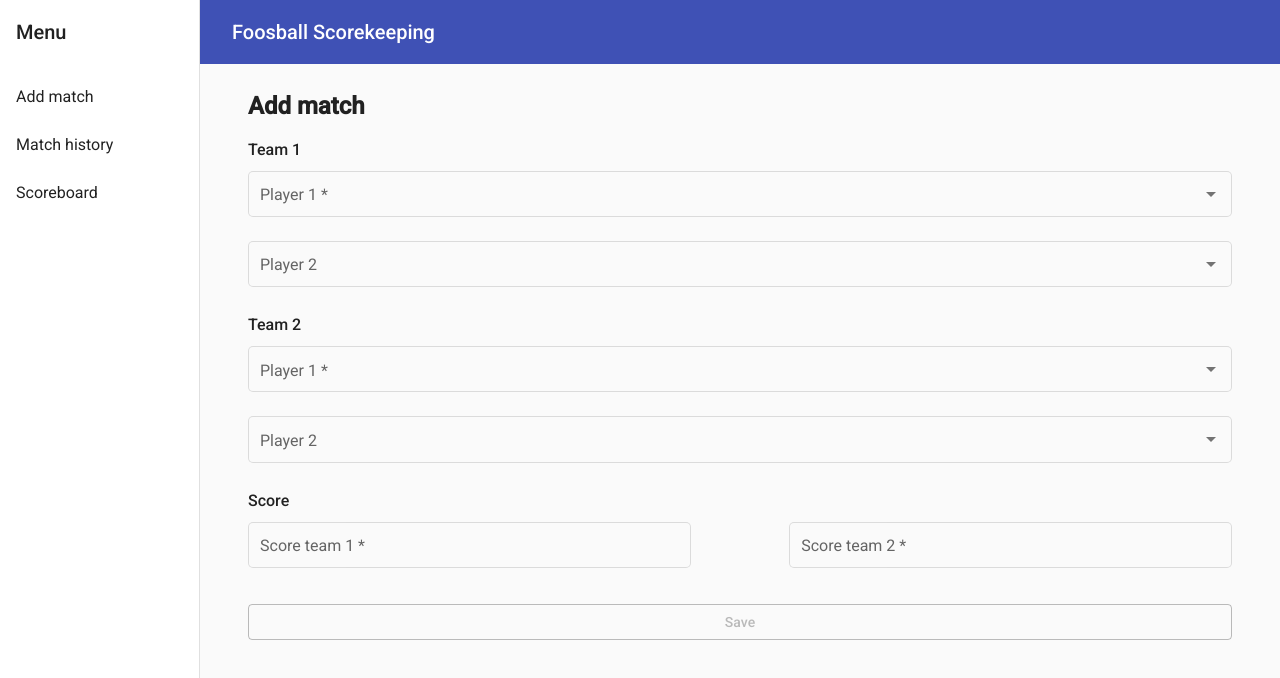
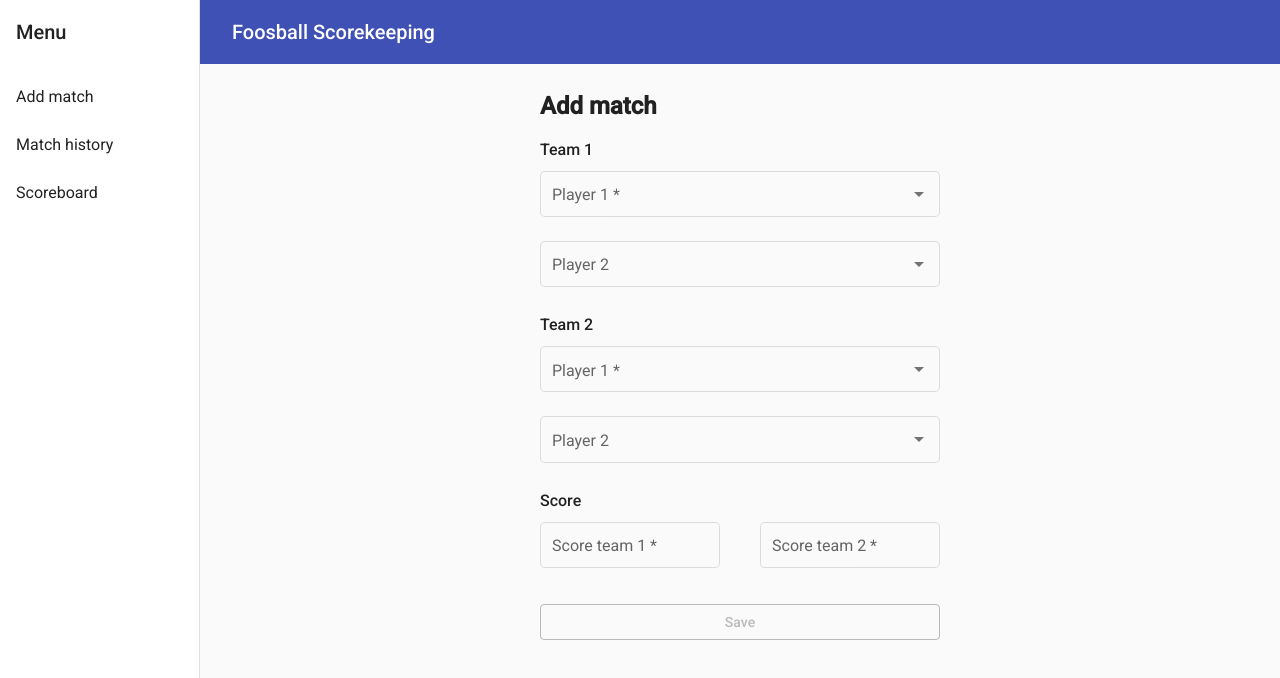
Before and after one commit to JonathanDelm/foosball, an Angular app: page /new in a window 1280 px wide. Shown: the top 678 px of the page. Built offline with nearby package versions, Linux system fonts and the light colour scheme.

Commit message:
Some QoL improvements

```diff
--- a/src/app/add-match/add-match.component.css
+++ b/src/app/add-match/add-match.component.css
@@ -1,5 +1,14 @@
+.wrapper {
+    display: flex;
+    align-items: center;
+    justify-content: center;
+    margin: 8px 48px;
+}
+
 .formDiv {
-    padding: 8px 48px;
+    /* margin: 8px 48px; */
+    width: 100%;
+    max-width: 400px;
 }
 
 .teamContainer mat-form-field {
@@ -28,6 +37,13 @@ button {
     color: #6200eeff;
 }
 
+@media screen and (max-width: 400px) {
+    .wrapper {
+        margin: 8px 16px;
+    }
+  }
+
+
 .alert-danger {
     padding-top: 8px;
 }
--- a/src/app/add-match/add-match.component.html
+++ b/src/app/add-match/add-match.component.html
@@ -1,3 +1,6 @@
+<div class="wrapper">
+    <span></span>
+
     <div class="formDiv">
         <h2>Add match</h2>
         <form [formGroup]="match" (ngSubmit)='onSubmit()'>
@@ -84,5 +87,8 @@
         </form>
     </div>
 
+<span></span>
+</div>
+
 <!-- Used for debugging -->
 <!-- {{ match.value | json }} -->
--- a/src/app/add-match/add-match.component.ts
+++ b/src/app/add-match/add-match.component.ts
@@ -34,7 +34,7 @@ const differentPlayerValidator: ValidatorFn = (control: FormGroup): ValidationEr
 })
 export class AddMatchComponent implements OnInit {
   public match: FormGroup;
-  players: string[] = ['Jonathan', 'Fien', 'Jasper', 'Isabel', 'Geert'];
+  players: string[] = ['Fien', 'Geert', 'Isabel', 'Jasper', 'Jonathan'];
 
   constructor(private fb: FormBuilder,
     private matchApi: ApiService,
@@ -45,16 +45,14 @@ export class AddMatchComponent implements OnInit {
   }
 
   onSubmit() {
-    const newMatch = new Match("",this.match.value.team1Player1Control, this.match.value.team1Player2Control, this.match.value.team2Player1Control,
-      this.match.value.team2Player2Control, this.match.value.scoreTeam1, this.match.value.scoreTeam2, new Date());
+    const newMatch = new Match("",this.match.value.team1Player1Control, (this.match.value.team1Player2Control || ""), this.match.value.team2Player1Control,
+    (this.match.value.team2Player2Control || ""), this.match.value.scoreTeam1, this.match.value.scoreTeam2, new Date());
 
     if (this.match.valid) {
       this.matchApi.AddMatch(newMatch).subscribe(res => {
           this.router.navigateByUrl('/history')
       });
     }
-
-    // this.resetFormBuilder();
   }
 
   resetFormBuilder() {
--- a/src/app/match-history/match-history.component.css
+++ b/src/app/match-history/match-history.component.css
@@ -1,9 +1,22 @@
+.wrapper {
+    display: flex;
+    align-items: center;
+    justify-content: center;
+    /* margin: 8px 48px; */
+}
+
+.filler {
+    flex-basis: 10%;
+}
+
 .formDiv {
-    padding: 8px 16px;
+    padding: 8px 16px 16px 16px;
+    width: 100%;
 }
 
 .title {
     padding-left: 32px;
+    /* margin-bottom: 12px; */
 }
 
 .table-container {
@@ -23,3 +36,17 @@ table {
 mat-form-field {
     width: 100%;
 }
+
+.spinner-wrapper {
+    display: flex;
+    align-items: center;
+    justify-content: center;
+    margin-top: 100px;
+}
+
+
+@media screen and (min-width: 1200px) {
+    .filler {
+        flex-basis: 20%;
+    }
+  }
--- a/src/app/match-history/match-history.component.html
+++ b/src/app/match-history/match-history.component.html
@@ -1,6 +1,11 @@
+<div class="wrapper">
+    <span class="filler"></span>
+
     <div class="formDiv">
         <h2 class="title">Match history</h2>
 
+        <!-- <div *ngIf="loadContent"> -->
+        <div>
             <mat-form-field>
                 <mat-label>Filter on playernames or scores</mat-label>
                 <input matInput (keyup)="applyPlayerFilter($event)">
@@ -35,3 +40,10 @@
                 </table>
             </div>
         </div>
+        <div *ngIf="!loadContent" class="spinner-wrapper">
+            <mat-spinner [diameter]="80"></mat-spinner>
+        </div>
+    </div>
+
+    <span class="filler"></span>
+</div>
--- a/src/app/match-history/match-history.component.ts
+++ b/src/app/match-history/match-history.component.ts
@@ -13,10 +13,10 @@ export class MatchHistoryComponent implements OnInit {
   MatchData: Match[] = [];
   dataSource: MatTableDataSource<Match>;
   displayedColumns: string[] = ['team1', 'score', 'team2', 'dateAdded'];
+  loadContent: Boolean = false;
 
   constructor(private matchApi: ApiService) {
     this.matchApi.GetMatches().subscribe(data => {
-      console.log(data);
 
       this.MatchData = data;
       this.dataSource = new MatTableDataSource<Match>(this.MatchData);
@@ -36,7 +36,9 @@ export class MatchHistoryComponent implements OnInit {
             scoreString3.includes(filter.toLowerCase()) || scoreString4.includes(filter.toLowerCase());
         };
       }, 0);
-    })
+
+      this.loadContent = true;
+    });
   }
 
   @ViewChild(MatSort, {static: true}) sort: MatSort;
--- a/src/app/shared/api.service.ts
+++ b/src/app/shared/api.service.ts
@@ -1,6 +1,6 @@
 import { Injectable } from '@angular/core';
 import { Observable, throwError } from 'rxjs';
-import { catchError, map } from 'rxjs/operators';
+import { catchError, map, delay } from 'rxjs/operators';
 import { HttpClient, HttpHeaders, HttpErrorResponse } from '@angular/common/http';
 import { Match } from '../match.model';
 import { BACKEND_URL } from 'src/environments/environment';
@@ -23,7 +23,7 @@ export class ApiService {
   // Add match
   AddMatch(data: Match): Observable<any> {
     let API_URL = `${this.endpoint}/add-match`;
-    console.log(data.toJSON());
+    // console.log(data.toJSON());
     return this.http.post(API_URL, data.toJSON())
       .pipe(
         catchError(this.errorMgmt)
@@ -35,6 +35,7 @@ export class ApiService {
     return this.http
       .get(`${this.endpoint}`)
       .pipe(
+        delay(1000),
         map((list: any[]): Match[] =>
           list.map(Match.fromJSON)
         )
```
Also changed, not shown: src/app/material/material.module.ts (+5 -2 lines). Lines whose indentation alone changed are shown as unchanged.
